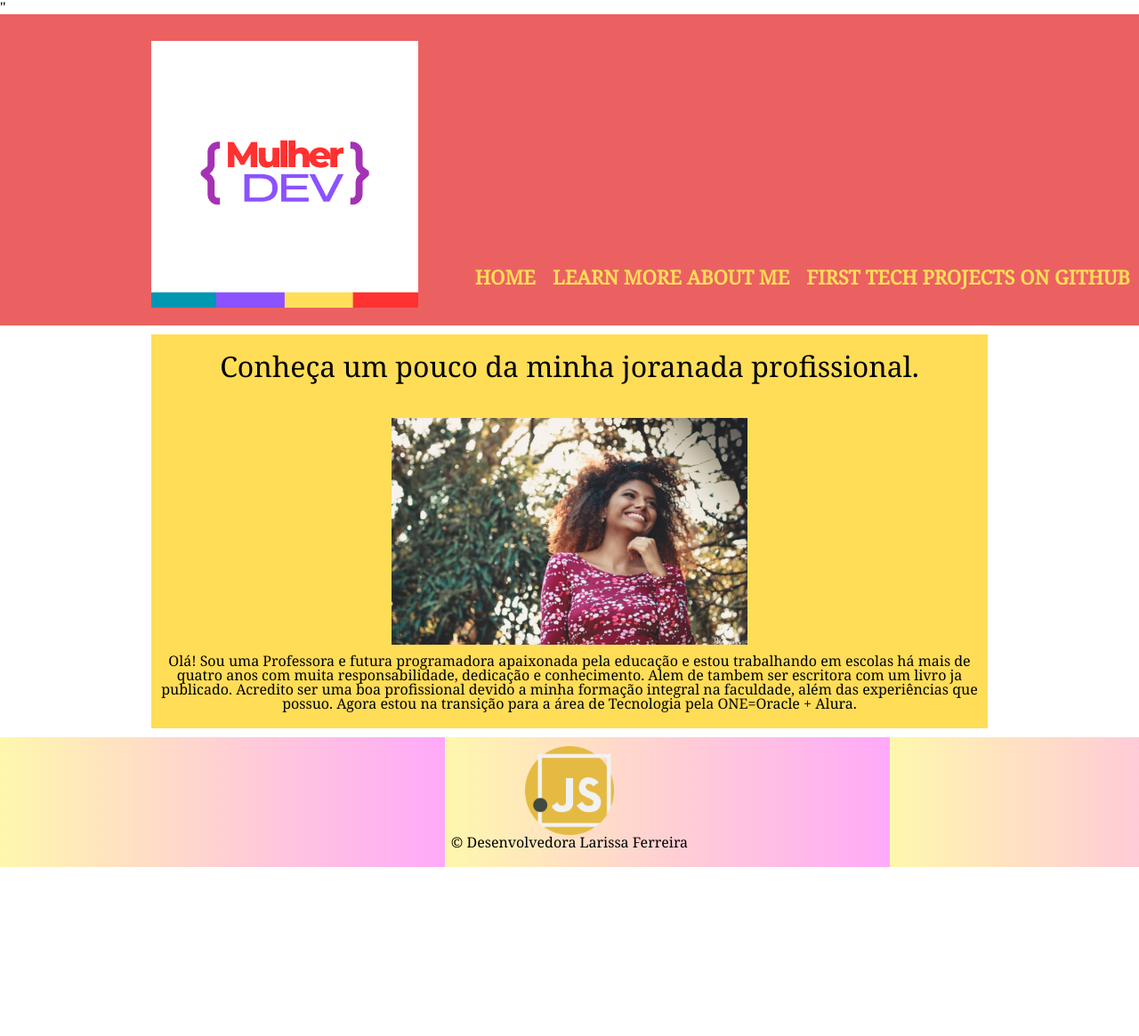
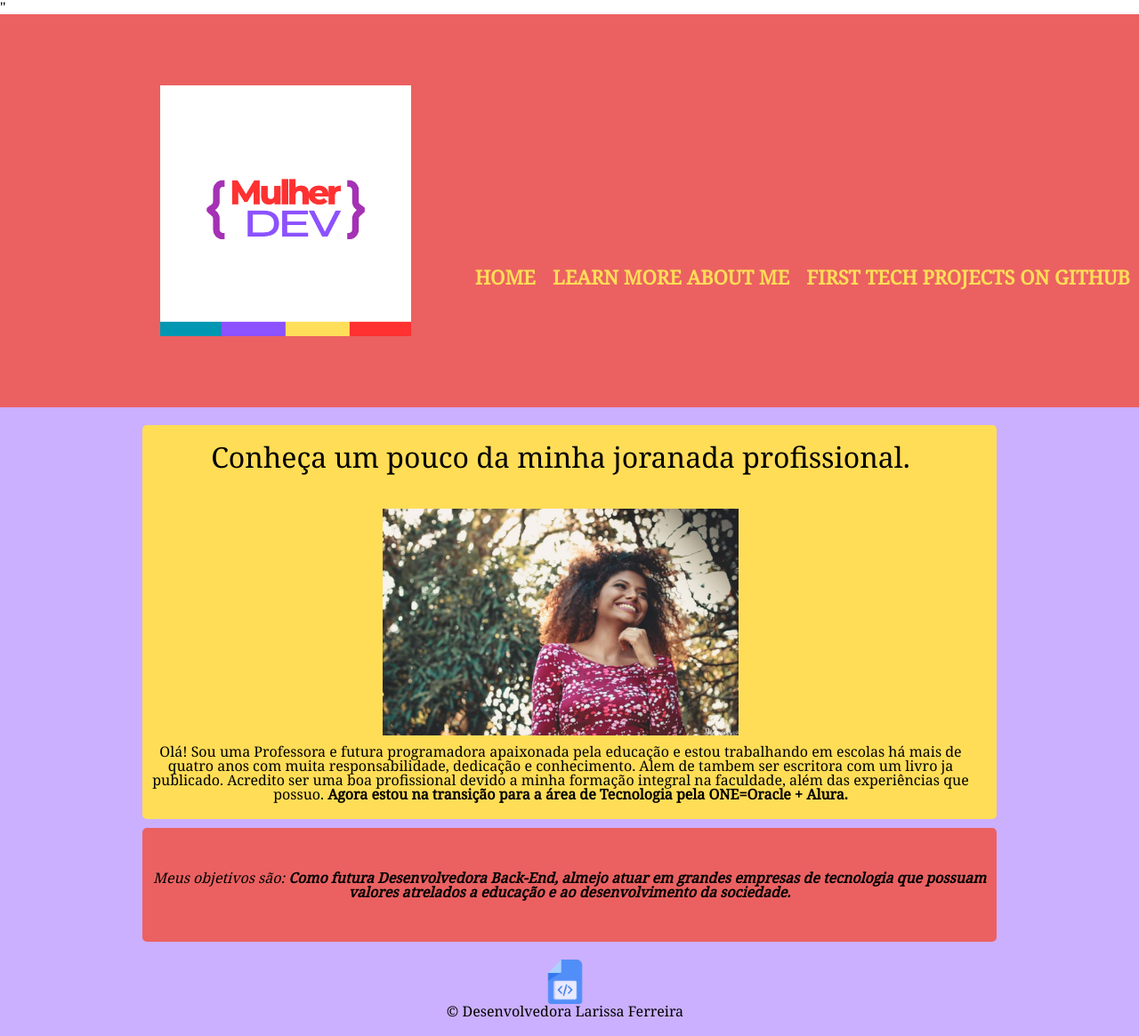
Before and after one commit to Larisilva2104/Minha-P-gina, a plain HTML site: page index.html in a window 1280 px wide. Shown: the whole page at 89% size. Before the commit the page ends 975 px from the top, so only its background shows below. Drawn offline with Linux system fonts and the light colour scheme.

Commit message:
Add files via upload

```diff
--- a/index.html
+++ b/index.html
@@ -24,7 +24,7 @@
             </nav>
         </div>
             </header>
-            <main>
+            <main id="foco">
                 <section div class="principal">
                     <h2 class="titulo-principal"> Conheça um pouco da minha joranada profissional.</h2>
                     <img class="Larissa" src="imagem.jpg" alt="uma foto minha sorrindo">
@@ -33,9 +33,14 @@
                         Acredito ser uma boa profissional devido a minha formação integral na faculdade,
                         além das experiências que possuo. <strong>Agora estou na transição para a área de Tecnologia pela ONE=Oracle + Alura.</strong></p>
                     </section>
+
+                   <section>
+                    <p id= "objetivo"><em>Meus objetivos são:<strong> Como futura Desenvolvedora Back-End, almejo atuar em grandes
+                        empresas de tecnologia que possuam valores atrelados a educação e ao desenvolvimento da sociedade.</strong></em></p>
+                </section>
                 </main>
                 <footer>
-                    <img class="banner" src="javascript.png">
+                    <img class="banner" src="script.png">
                     <p class="Copyright">&copy; Desenvolvedora Larissa Ferreira
                 </footer>
     </body>
--- a/reset.css
+++ b/reset.css
@@ -6,8 +6,8 @@
 html, body, div, span, applet, object, iframe,
 h1, h2, h3, h4, h5, h6, p, blockquote, pre,
 a, abbr, acronym, address, big, cite, code,
-del, dfn, em, img, ins, kbd, q, s, samp,
-small, strike, strong, sub, sup, tt, var,
+del, dfn, img, ins, kbd, q, s, samp,
+small, strike, sub, sup, tt, var,
 b, u, i, center,
 dl, dt, dd, ol, ul, li,
 fieldset, form, label, legend,
--- a/style.css
+++ b/style.css
@@ -3,7 +3,7 @@ body{
 }
 header {
     background: #EB6161;
-    padding: 20px;
+    padding: 80px;
 }
 .marca{
     position:relative;
@@ -11,10 +11,8 @@ header {
     margin: 0 auto;
 }
 .logo{
-     margin-left: 0;
-     right:0;
-    padding-top: 10px;
-    width:300px;
+    margin: 0 10px 0;
+    width: 30%;
 }
 nav {
     position:absolute;
@@ -42,19 +40,29 @@ nav a:hover{
     text-decoration: underline;
 
 }
+#foco{
+    background-color: #CBB0FF;
+    margin-top: auto;
+    padding-top: 10px;
+}
 
 .principal {
     text-align: center;
-    padding: 20 0 20 0;
+    padding: 20 20 20 0;
 	background:hsl(48, 100%, 67%);
     width: 940px;
 	margin: 10px auto;
+    border: none;
+    border-radius: 5px;
 }
 .titulo-principal{
     text-align: center;
 	font-size: 2em;
 	margin: 0 0 1em;
 	clear: left;
+
+
+
 }
 .larissa{
    width: 400px;
@@ -63,7 +71,7 @@ nav a:hover{
 }
 #objetivo {
     text-align: center;
-    padding: 3em 0;
+    padding: 3em 10px;
 	width: 940px;
 	margin: 0 auto;
     border: none;
@@ -71,13 +79,14 @@ nav a:hover{
     background-color: #EB6161;
 }
 .banner{
-    width: 100px;
+    width: 50px;
+    margin-top: 10px;
 
 }
 footer{
     text-align: center;
-    background-image: url(bng.png);
-    padding: 10px 0 20px 0;
+    background-color: #CBB0FF;
+    padding: 10px 10px 20px 0;
 }
 
 @media screen and (max-width: 480px) {
```
Also changed, not shown: script.png (added).
